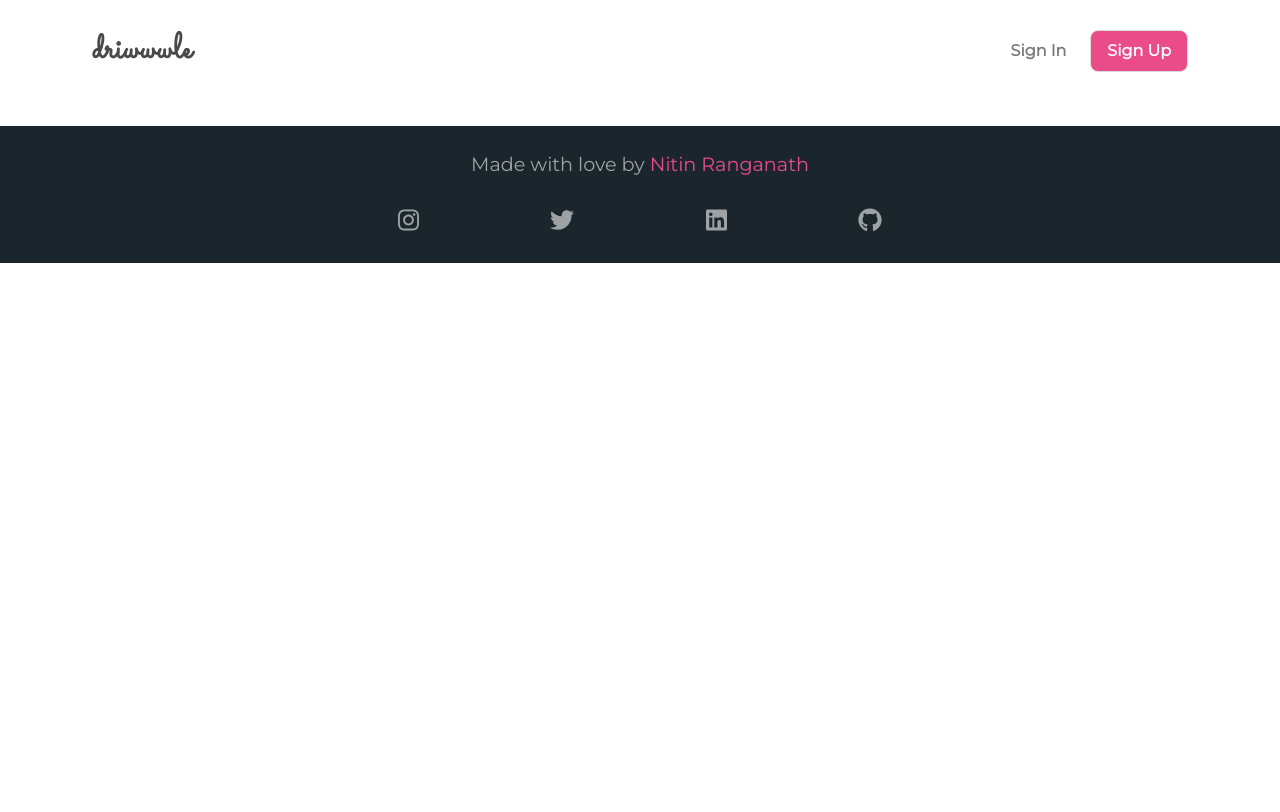
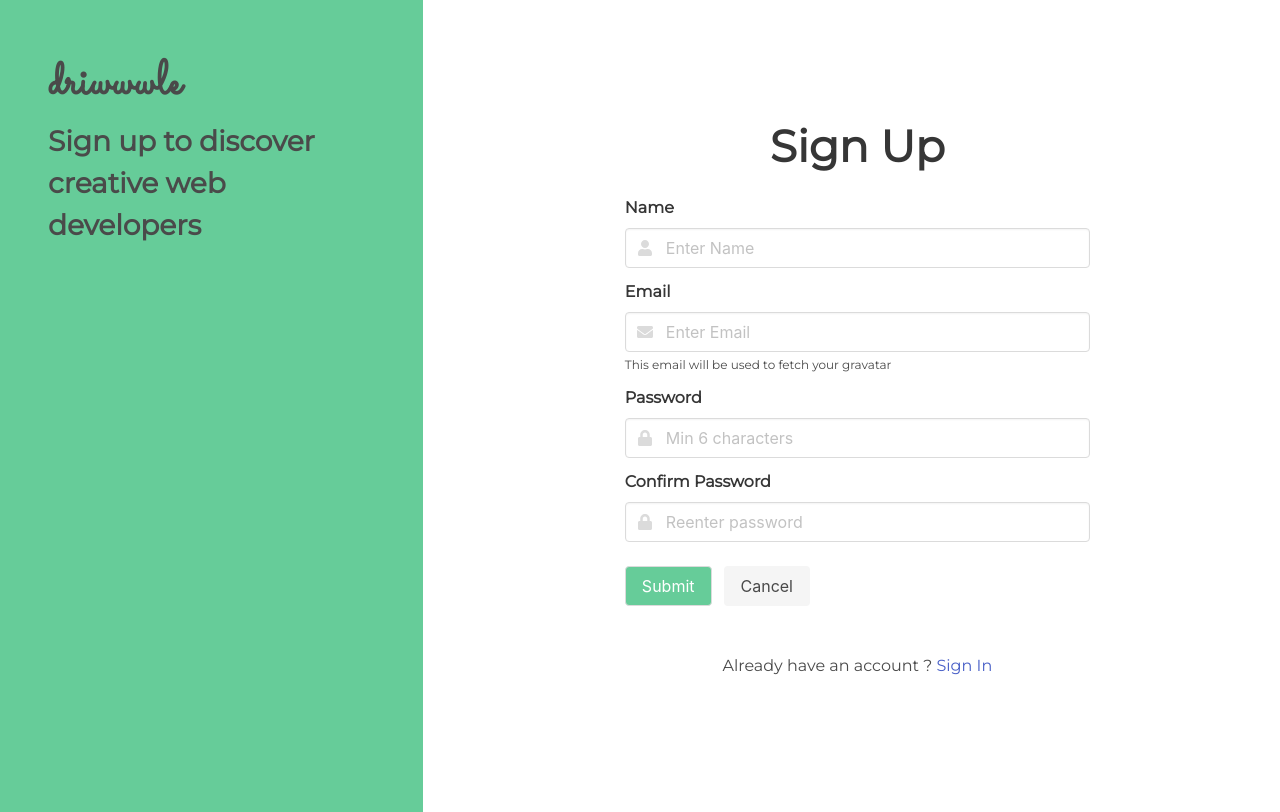
Before and after one commit to itsnitinr/driwwwle-old, a React (Create React App) app in the folder client/: page /signup in a window 1280 px wide. Built offline with nearby package versions, Linux system fonts and the light colour scheme.

Commit message:
Build signup and signin page components

```diff
--- a/client/src/App.css
+++ b/client/src/App.css
@@ -19,6 +19,15 @@
   color: white;
 }
 
+.green-bg {
+  background: var(--color-green);
+  color: white;
+}
+
+.green-bg:hover {
+  color: white;
+}
+
 body {
   font-family: Montserrat, sans-serif;
 }
--- a/client/src/App.js
+++ b/client/src/App.js
@@ -1,20 +1,20 @@
 import React from "react";
 import { BrowserRouter, Route, Switch } from "react-router-dom";
 
-import Navbar from "./components/navbar/Navbar.component";
 import LandingPage from "./pages/landing-page/LandingPage.component";
-import Footer from "./components/footer/Footer.component";
+import SignupPage from "./pages/signup-page/SignupPage.component";
+import SigninPage from "./pages/signin-page/SigninPage.component";
 
 import "./App.css";
 
 const App = () => {
   return (
     <BrowserRouter>
-      <Navbar />
       <Switch>
         <Route exact path="/" component={LandingPage} />
+        <Route exact path="/signup" component={SignupPage} />
+        <Route exact path="/signin" component={SigninPage} />
       </Switch>
-      <Footer />
     </BrowserRouter>
   );
 };
--- /dev/null
+++ b/client/src/components/auth-left-pane/AuthLeftPane.component.jsx
@@ -0,0 +1,15 @@
+import React from "react";
+import "./AuthLeftPane.styles.css";
+
+const AuthLeftPane = ({ children }) => {
+  return (
+    <div className="column is-one-third" id="auth-left-panel">
+      <div className="text-container">
+        <h1>driwwwle</h1>
+        <p>{children}</p>
+      </div>
+    </div>
+  );
+};
+
+export default AuthLeftPane;
--- /dev/null
+++ b/client/src/components/auth-left-pane/AuthLeftPane.styles.css
@@ -0,0 +1,27 @@
+@import url("https://fonts.googleapis.com/css2?family=Sacramento&display=swap");
+
+#auth-left-panel {
+  background: var(--color-green);
+  min-height: 100vh;
+}
+
+#auth-left-panel .text-container {
+  padding: 3rem;
+}
+
+#auth-left-panel .text-container h1 {
+  font-family: Sacramento, sans-serif;
+  font-size: 3rem;
+  font-weight: 600;
+}
+
+#auth-left-panel .text-container p {
+  font-size: 1.75rem;
+  font-weight: bold;
+}
+
+@media screen and (max-width: 1000px) {
+  #auth-left-panel {
+    display: none;
+  }
+}
--- a/client/src/pages/landing-page/LandingPage.component.jsx
+++ b/client/src/pages/landing-page/LandingPage.component.jsx
@@ -2,11 +2,15 @@ import React from "react";
 import { Link } from "react-router-dom";
 
 import { ReactComponent as HeaderImage } from "../../assets/images/headerImage.svg";
+import Navbar from "../../components/navbar/Navbar.component";
+import Footer from "../../components/footer/Footer.component";
 
 import "./LandingPage.styles.css";
 
 const LandingPage = () => {
   return (
+    <>
+      <Navbar />
       <main id="landing">
         <div className="container">
           <div className="columns">
@@ -15,8 +19,8 @@ const LandingPage = () => {
                 <h1 className="title">Dribbble, but for web developers !</h1>
                 <p className="subtitle has-text-grey">
                   A portal for web developers and freelancers to showcase their
-                work to the world. Share and get inspired by creatives for free
-                !
+                  work to the world. Share and get inspired by creatives for
+                  free !
                 </p>
                 <Link to="/signup" className="button primary-bg">
                   Get Started
@@ -29,6 +33,8 @@ const LandingPage = () => {
           </div>
         </div>
       </main>
+      <Footer />
+    </>
   );
 };
 
--- /dev/null
+++ b/client/src/pages/signin-page/SigninPage.component.jsx
@@ -0,0 +1,69 @@
+import React from "react";
+import { Link } from "react-router-dom";
+
+import AuthLeftPane from "../../components/auth-left-pane/AuthLeftPane.component";
+
+import "./SigninPage.styles.css";
+
+const SigninPage = () => {
+  return (
+    <section id="signin">
+      <div className="columns">
+        <AuthLeftPane>
+          Welcome back ! Ready to inspire and get inspired today ?
+        </AuthLeftPane>
+        <div className="column">
+          <div className="container" id="signin-right">
+            <h1 className="title">Sign In</h1>
+            <form action="#" method="POST">
+              <div className="field">
+                <label className="label">Email</label>
+                <div className="control has-icons-left">
+                  <input
+                    className="input"
+                    type="email"
+                    placeholder="Enter Email"
+                    required
+                  />
+                  <span className="icon is-small is-left">
+                    <i className="fas fa-envelope"></i>
+                  </span>
+                </div>
+              </div>
+              <div className="field">
+                <label className="label">Password</label>
+                <p className="control has-icons-left">
+                  <input
+                    className="input"
+                    type="password"
+                    placeholder="Min 6 characters"
+                  />
+                  <span className="icon is-small is-left">
+                    <i className="fas fa-lock"></i>
+                  </span>
+                </p>
+              </div>
+              <div className="field is-grouped mt-5">
+                <p className="control">
+                  <button type="submit" className="button green-bg">
+                    Submit
+                  </button>
+                </p>
+                <p className="control">
+                  <button type="reset" className="button is-light">
+                    Cancel
+                  </button>
+                </p>
+              </div>
+            </form>
+            <p className="mt-6">
+              Don't have an account ? <Link to="/signup">Sign Up</Link>
+            </p>
+          </div>
+        </div>
+      </div>
+    </section>
+  );
+};
+
+export default SigninPage;
--- /dev/null
+++ b/client/src/pages/signin-page/SigninPage.styles.css
@@ -0,0 +1,24 @@
+#signin #signin-right {
+  display: flex;
+  flex-direction: column;
+  justify-content: center;
+  align-items: center;
+  min-height: 100vh;
+}
+
+#signin #signin-right .title {
+  font-size: 2.75rem;
+}
+
+#signin form {
+  width: 55%;
+}
+
+@media screen and (max-width: 1000px) {
+  #signin form {
+    width: 80%;
+  }
+  #signin #signin-right {
+    min-height: 85vh;
+  }
+}
--- /dev/null
+++ b/client/src/pages/signup-page/SignupPage.component.jsx
@@ -0,0 +1,97 @@
+import React from "react";
+import { Link } from "react-router-dom";
+
+import AuthLeftPane from "../../components/auth-left-pane/AuthLeftPane.component";
+
+import "./SignupPage.styles.css";
+
+const SignupPage = () => {
+  return (
+    <section id="signup">
+      <div className="columns">
+        <AuthLeftPane>Sign up to discover creative web developers</AuthLeftPane>
+        <div className="column">
+          <div className="container" id="signup-right">
+            <h1 className="title">Sign Up</h1>
+            <form action="#" method="POST">
+              <div className="field">
+                <label className="label">Name</label>
+                <div className="control has-icons-left">
+                  <input
+                    className="input"
+                    type="text"
+                    placeholder="Enter Name"
+                    required
+                  />
+                  <span className="icon is-small is-left">
+                    <i className="fas fa-user"></i>
+                  </span>
+                </div>
+              </div>
+              <div className="field">
+                <label className="label">Email</label>
+                <div className="control has-icons-left">
+                  <input
+                    className="input"
+                    type="email"
+                    placeholder="Enter Email"
+                    required
+                  />
+                  <span className="icon is-small is-left">
+                    <i className="fas fa-envelope"></i>
+                  </span>
+                </div>
+                <p className="help">
+                  This email will be used to fetch your gravatar
+                </p>
+              </div>
+              <div className="field">
+                <label className="label">Password</label>
+                <p className="control has-icons-left">
+                  <input
+                    className="input"
+                    type="password"
+                    placeholder="Min 6 characters"
+                  />
+                  <span className="icon is-small is-left">
+                    <i className="fas fa-lock"></i>
+                  </span>
+                </p>
+              </div>
+              <div className="field">
+                <label className="label">Confirm Password</label>
+                <p className="control has-icons-left">
+                  <input
+                    className="input"
+                    type="password"
+                    placeholder="Reenter password"
+                  />
+                  <span className="icon is-small is-left">
+                    <i className="fas fa-lock"></i>
+                  </span>
+                </p>
+              </div>
+              <div className="field is-grouped mt-5">
+                <p className="control">
+                  <button type="submit" className="button green-bg">
+                    Submit
+                  </button>
+                </p>
+                <p className="control">
+                  <button type="reset" className="button is-light">
+                    Cancel
+                  </button>
+                </p>
+              </div>
+            </form>
+            <p className="mt-6">
+              Already have an account ? <Link to="/signin">Sign In</Link>
+            </p>
+          </div>
+        </div>
+      </div>
+    </section>
+  );
+};
+
+export default SignupPage;
--- /dev/null
+++ b/client/src/pages/signup-page/SignupPage.styles.css
@@ -0,0 +1,24 @@
+#signup #signup-right {
+  display: flex;
+  flex-direction: column;
+  justify-content: center;
+  align-items: center;
+  min-height: 100vh;
+}
+
+#signup #signup-right .title {
+  font-size: 2.75rem;
+}
+
+#signup form {
+  width: 55%;
+}
+
+@media screen and (max-width: 1000px) {
+  #signup form {
+    width: 80%;
+  }
+  #signup #signup-right {
+    min-height: 90vh;
+  }
+}
```
Lines whose indentation alone changed are shown as unchanged.
